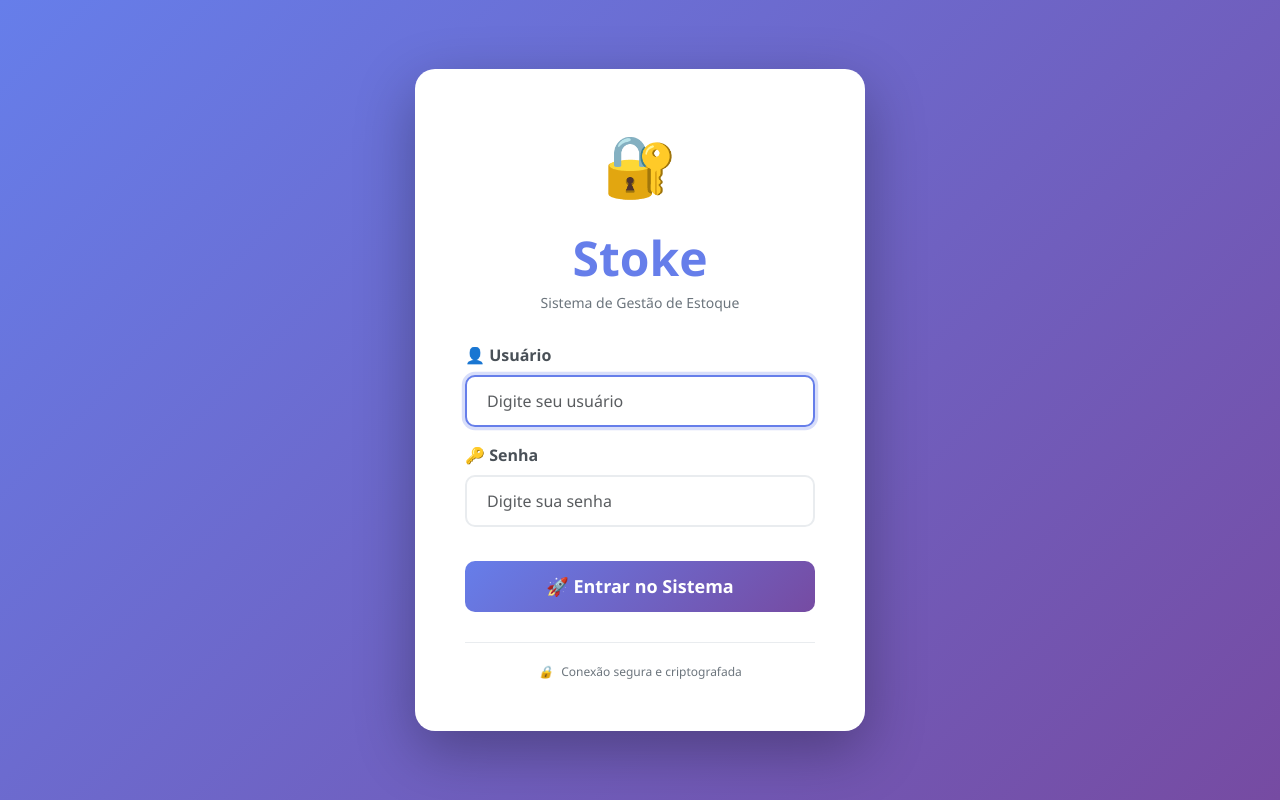
After one commit to darlancst/stoke, a Django app: page /login/ in a window 1280 px wide. The commit adds this page. Run offline with Django 5.2, Linux system fonts and the light colour scheme.

Commit message:
feat: implementar autenticaÃ§Ã£o segura com middleware obrigatÃ³rio

```diff
--- a/estoque_project/estoque_project/settings.py
+++ b/estoque_project/estoque_project/settings.py
@@ -79,6 +79,7 @@ MIDDLEWARE = [
     'django.middleware.common.CommonMiddleware',
     'django.middleware.csrf.CsrfViewMiddleware',
     'django.contrib.auth.middleware.AuthenticationMiddleware',
+    'inventario.auth_middleware.LoginRequiredMiddleware',  # Require login for all pages
     'django.contrib.messages.middleware.MessageMiddleware',
     'django.middleware.clickjacking.XFrameOptionsMiddleware',
     'inventario.middleware.RatelimitMiddleware',  # Rate limiting protection
@@ -216,3 +217,8 @@ LOGGING = {
         },
     },
 }
+
+# Authentication settings
+LOGIN_URL = '/login/'
+LOGIN_REDIRECT_URL = '/'
+LOGOUT_REDIRECT_URL = '/login/'
--- a/estoque_project/estoque_project/urls.py
+++ b/estoque_project/estoque_project/urls.py
@@ -19,9 +19,12 @@ from django.urls import path, include
 from django.conf import settings
 from django.conf.urls.static import static
 from django.views.generic import RedirectView
+from django.contrib.auth import views as auth_views
 
 urlpatterns = [
     path('admin/', admin.site.urls),
+    path('login/', auth_views.LoginView.as_view(), name='login'),
+    path('logout/', auth_views.LogoutView.as_view(), name='logout'),
     path('', include('inventario.urls')),
     # Redirect manifest path if requested from root
     path('manifest.webmanifest', RedirectView.as_view(url='/static/manifest.webmanifest', permanent=True)),
--- /dev/null
+++ b/estoque_project/inventario/auth_middleware.py
@@ -0,0 +1,49 @@
+"""
+Middleware de autenticação para proteger todas as views do sistema.
+Redireciona usuários não autenticados para a página de login.
+"""
+from django.shortcuts import redirect
+from django.conf import settings
+from django.urls import reverse
+
+
+class LoginRequiredMiddleware:
+    """
+    Middleware que exige login para acessar qualquer página,
+    exceto login, logout e arquivos estáticos.
+    """
+
+    def __init__(self, get_response):
+        self.get_response = get_response
+
+        # URLs que não precisam de autenticação
+        self.exempt_urls = [
+            reverse('login'),
+            '/logout/',
+            '/admin/login/',  # Permitir login do admin
+            '/static/',
+            '/media/',
+            '/favicon.ico',
+            '/manifest.webmanifest',
+            '/sw.js',
+            '/offline/',
+        ]
+
+    def __call__(self, request):
+        # Se o usuário já está autenticado, permite acesso
+        if request.user.is_authenticated:
+            response = self.get_response(request)
+            return response
+
+        # Verifica se a URL atual está na lista de exceções
+        path = request.path_info
+
+        # Permite acesso a URLs isentas
+        for exempt_url in self.exempt_urls:
+            if path.startswith(exempt_url):
+                response = self.get_response(request)
+                return response
+
+        # Se não está autenticado e não é uma URL isenta, redireciona para login
+        login_url = settings.LOGIN_URL
+        return redirect(f'{login_url}?next={path}')
--- /dev/null
+++ b/estoque_project/inventario/templates/registration/login.html
@@ -0,0 +1,172 @@
+<!DOCTYPE html>
+<html lang="pt-BR">
+<head>
+    <meta charset="UTF-8">
+    <meta name="viewport" content="width=device-width, initial-scale=1.0">
+    <title>Login - Stoke</title>
+    <link href="https://cdn.jsdelivr.net/npm/bootstrap@5.3.0/dist/css/bootstrap.min.css" rel="stylesheet">
+    <style>
+        body {
+            background: linear-gradient(135deg, #667eea 0%, #764ba2 100%);
+            min-height: 100vh;
+            display: flex;
+            align-items: center;
+            justify-content: center;
+            font-family: 'Segoe UI', Tahoma, Geneva, Verdana, sans-serif;
+        }
+        .login-container {
+            background: white;
+            border-radius: 20px;
+            box-shadow: 0 20px 60px rgba(0,0,0,0.3);
+            padding: 50px;
+            max-width: 450px;
+            width: 100%;
+            animation: slideIn 0.5s ease;
+        }
+        @keyframes slideIn {
+            from {
+                opacity: 0;
+                transform: translateY(-30px);
+            }
+            to {
+                opacity: 1;
+                transform: translateY(0);
+            }
+        }
+        .login-logo {
+            text-align: center;
+            margin-bottom: 30px;
+        }
+        .login-logo h1 {
+            color: #667eea;
+            font-size: 48px;
+            font-weight: bold;
+            margin: 0;
+        }
+        .login-logo p {
+            color: #6c757d;
+            margin: 5px 0 0 0;
+            font-size: 14px;
+        }
+        .form-control {
+            border-radius: 10px;
+            padding: 12px 20px;
+            border: 2px solid #e9ecef;
+            font-size: 16px;
+            transition: all 0.3s;
+        }
+        .form-control:focus {
+            border-color: #667eea;
+            box-shadow: 0 0 0 0.2rem rgba(102, 126, 234, 0.25);
+        }
+        .btn-login {
+            background: linear-gradient(135deg, #667eea 0%, #764ba2 100%);
+            border: none;
+            border-radius: 10px;
+            padding: 12px;
+            font-size: 18px;
+            font-weight: 600;
+            color: white;
+            width: 100%;
+            transition: transform 0.2s;
+            margin-top: 10px;
+        }
+        .btn-login:hover {
+            transform: translateY(-2px);
+            box-shadow: 0 10px 20px rgba(102, 126, 234, 0.3);
+            color: white;
+        }
+        .lock-icon {
+            font-size: 60px;
+            margin-bottom: 20px;
+        }
+        .alert {
+            border-radius: 10px;
+            border: none;
+        }
+        .form-label {
+            font-weight: 600;
+            color: #495057;
+            margin-bottom: 8px;
+        }
+        .security-note {
+            text-align: center;
+            margin-top: 30px;
+            padding-top: 20px;
+            border-top: 1px solid #e9ecef;
+            font-size: 12px;
+            color: #6c757d;
+        }
+        .security-note i {
+            color: #28a745;
+            margin-right: 5px;
+        }
+    </style>
+</head>
+<body>
+    <div class="login-container">
+        <div class="login-logo">
+            <div class="lock-icon">🔐</div>
+            <h1>Stoke</h1>
+            <p>Sistema de Gestão de Estoque</p>
+        </div>
+
+        {% if form.errors %}
+            <div class="alert alert-danger" role="alert">
+                <strong>❌ Erro!</strong> Usuário ou senha incorretos. Tente novamente.
+            </div>
+        {% endif %}
+
+        {% if next %}
+            {% if user.is_authenticated %}
+                <div class="alert alert-warning" role="alert">
+                    Você não tem permissão para acessar esta página.
+                </div>
+            {% endif %}
+        {% endif %}
+
+        <form method="post" action="{% url 'login' %}">
+            {% csrf_token %}
+
+            <div class="mb-3">
+                <label for="id_username" class="form-label">👤 Usuário</label>
+                <input
+                    type="text"
+                    name="username"
+                    class="form-control"
+                    id="id_username"
+                    placeholder="Digite seu usuário"
+                    autofocus
+                    required
+                    autocomplete="username"
+                >
+            </div>
+
+            <div class="mb-4">
+                <label for="id_password" class="form-label">🔑 Senha</label>
+                <input
+                    type="password"
+                    name="password"
+                    class="form-control"
+                    id="id_password"
+                    placeholder="Digite sua senha"
+                    required
+                    autocomplete="current-password"
+                >
+            </div>
+
+            <input type="hidden" name="next" value="{{ next }}">
+
+            <button type="submit" class="btn btn-login">
+                🚀 Entrar no Sistema
+            </button>
+        </form>
+
+        <div class="security-note">
+            <i>🔒</i> Conexão segura e criptografada
+        </div>
+    </div>
+
+    <script src="https://cdn.jsdelivr.net/npm/bootstrap@5.3.0/dist/js/bootstrap.bundle.min.js"></script>
+</body>
+</html>
```
Also changed, not shown: CONFIGURAR_AUTENTICACAO.md (added, +233 -0 lines), estoque_project/inventario/templates/inventario/base.html (+7 -0 lines).
